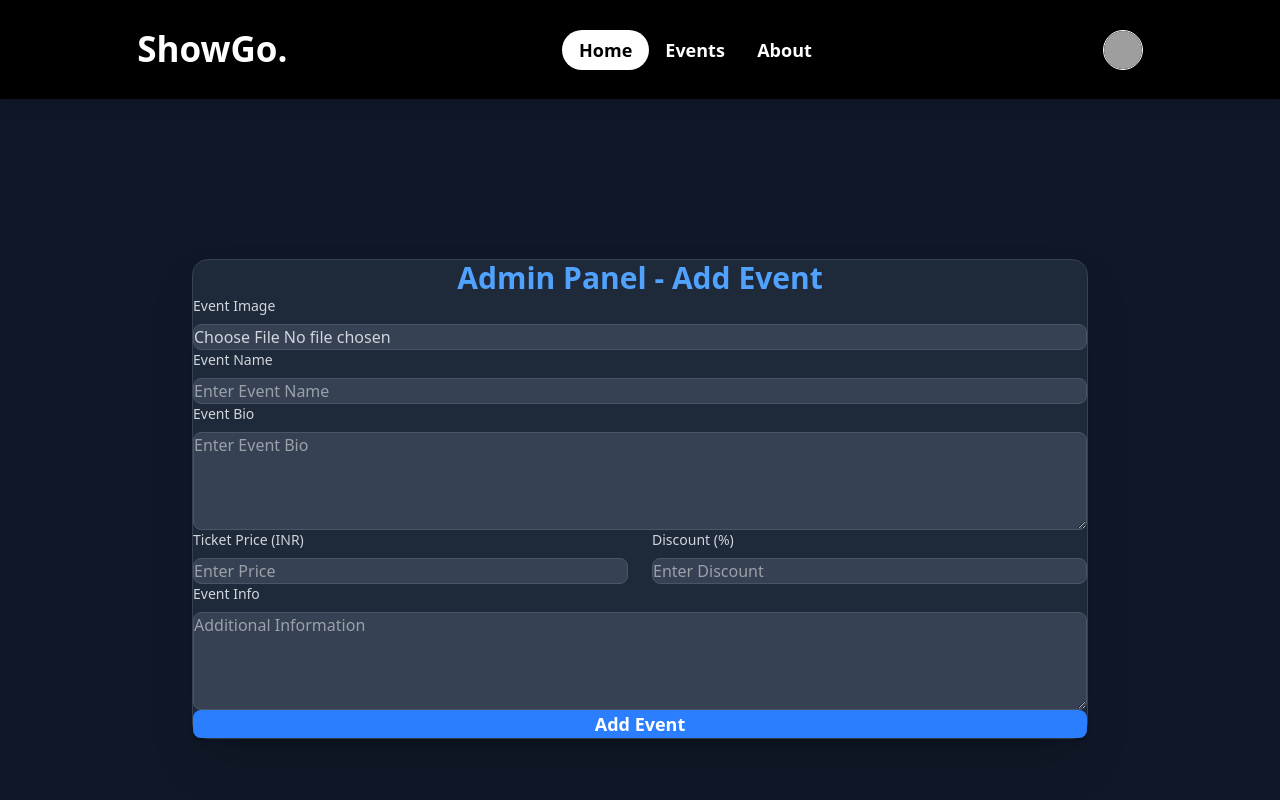
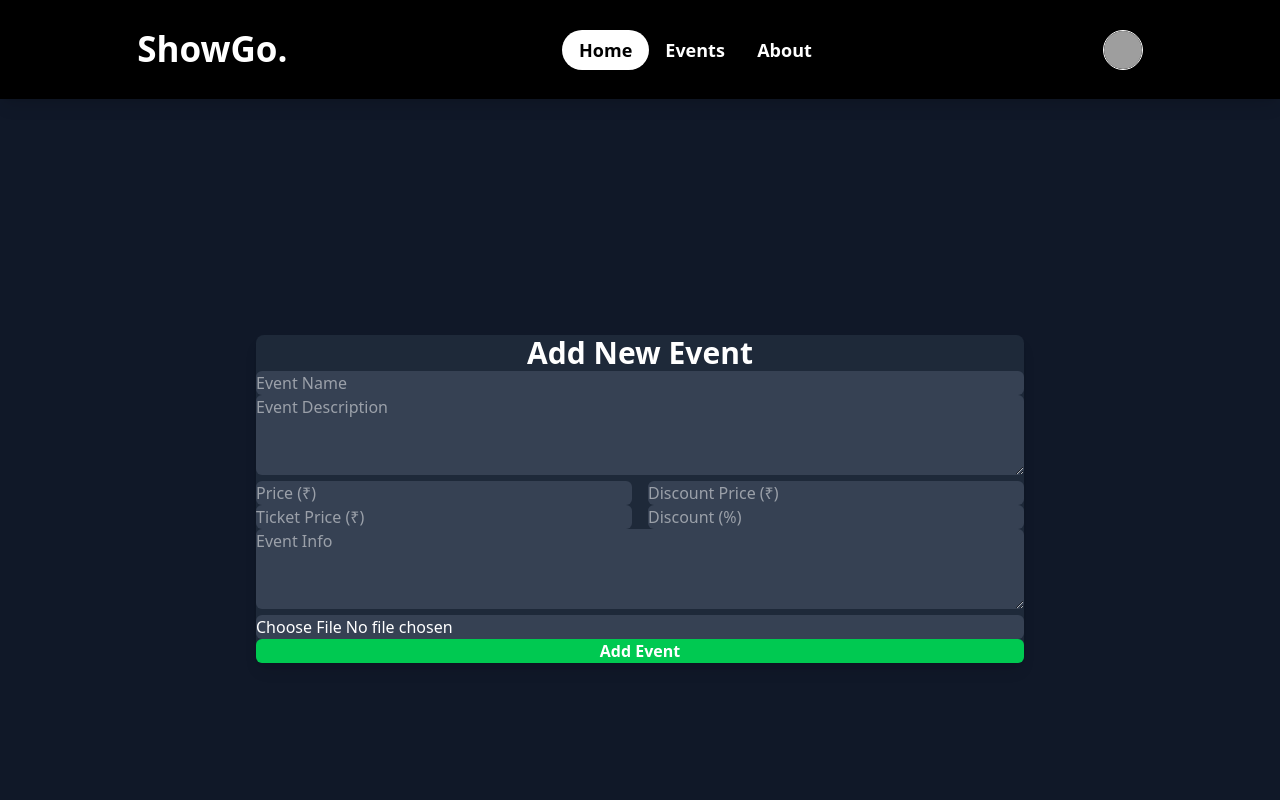
Before and after one commit to vaishalitech-ShowGo/vt-ShowGO, a React (Vite) app: page /admin in a window 1280 px wide. Shown: the top 800 px of the page. Built offline with nearby package versions, Linux system fonts and the light colour scheme; grey boxes are pictures that could not be loaded.

Commit message:
Create AdminPanel and Event Pages

```diff
--- a/src/components/EventCard.jsx
+++ b/src/components/EventCard.jsx
@@ -1,11 +1,25 @@
 import React from 'react'
+import { useEvent } from './EventContext'
 
 const EventCard = () => {
+
+  const { events } = useEvent();
   return (
-    <div>
-      Event
+    <div className='grid grid-cols-1 md:grid-cols-2 lg:grid-cols-3 gap-4 p-4'>
+          {events.length === 0 ? (
+            <p>No Events Available</p>
+          ) : (
+            events.map((event, index) =>(
+              <div key={index} className='border rounded-lg p-4 shadow-lg bg-white'>
+                <img src={event.image} alt={event.name} className='w-full h-40 object-cover rounded'/>
+                <h2 className='text-lg font-bold mt-20'>{event.name}</h2>
+                <p className='text-sm text-gray-600'>{event.description}</p>
+                <p className='font-semibold mt-1'>Price: ₹{event.price}</p>
+              </div>
+            ))
+          )}
     </div>
-  )
-}
+  );
+};
 
 export default EventCard
--- /dev/null
+++ b/src/components/EventContext.jsx
@@ -0,0 +1,21 @@
+import React, { createContext, useContext, useState } from 'react'
+
+const EventContext = createContext();
+
+export const EventProvider = ({children}) => {
+     const [events, setEvents] = useState([]);
+
+     //Function To add a new event
+     const addEvent = (newEvent) => {
+          setEvents((prevEvents) => [...prevEvents, newEvent])
+     };
+
+     return (
+          <EventContext.Provider value={{ events, addEvent }}>
+               {children}
+          </EventContext.Provider>
+     );
+};
+export const useEvent = () =>{
+     return useContext(EventContext);
+}
--- a/src/main.jsx
+++ b/src/main.jsx
@@ -5,12 +5,15 @@ import { Provider } from "react-redux"; // ✅ Import Provider from Redux
 import "./index.css";
 import App from "./App.jsx";
 import { store } from "./redux/Store"; // ✅ Import Redux Store
+import { EventProvider } from "./components/EventContext.jsx";
 
 createRoot(document.getElementById("root")).render(
   <StrictMode>
     <BrowserRouter>
       <Provider store={store}>
+        <EventProvider>
         <App />
+        </EventProvider>
       </Provider>
     </BrowserRouter>
   </StrictMode>
--- a/src/pages/AdminPanel.jsx
+++ b/src/pages/AdminPanel.jsx
@@ -1,99 +1,133 @@
-import React from "react";
-import { useForm } from "react-hook-form";
+import { useState } from "react";
 
 const AdminPanel = () => {
-     const { register, handleSubmit, setValue } = useForm();
+     const [eventName, setEventName] = useState("");
+     const [description, setDescription] = useState("");
+     const [price, setPrice] = useState("");
+     const [discountPrice, setDiscountPrice] = useState("");
+     const [ticketPrice, setTicketPrice] = useState("");
+     const [discount, setDiscount] = useState("");
+     const [eventInfo, setEventInfo] = useState("");
+     const [image, setImage] = useState(null);
 
-     const onSubmit = (data) => {
-          console.log("Event Data:", data);
+     const handleSubmit = (e) => {
+          e.preventDefault();
+          if (
+               !eventName ||
+               !description ||
+               !price ||
+               !ticketPrice ||
+               !discount ||
+               !eventInfo ||
+               !image
+          ) {
+               alert("All fields are required!");
+               return;
+          }
+
+          const reader = new FileReader();
+          reader.readAsDataURL(image);
+          reader.onloadend = () => {
+               const newEvent = {
+                    eventName,
+                    description,
+                    price,
+                    discountPrice,
+                    ticketPrice,
+                    discount,
+                    eventInfo,
+                    image: reader.result,
                };
 
-     // Function to handle numeric input for Ticket Price and Discount
-     const handleNumericInput = (e, fieldName) => {
-          const value = e.target.value.replace(/[^0-9.]/g, ""); // Allow only numbers and decimals
-          setValue(fieldName, value); // Update the form value
+               const storedEvents = JSON.parse(localStorage.getItem("events")) || [];
+               storedEvents.push(newEvent);
+               localStorage.setItem("events", JSON.stringify(storedEvents));
+
+               setEventName("");
+               setDescription("");
+               setPrice("");
+               setDiscountPrice("");
+               setTicketPrice("");
+               setDiscount("");
+               setEventInfo("");
+               setImage(null);
+               alert("Event Added Successfully!");
+          };
      };
 
      return (
-          <div className="min-h-screen flex items-center justify-center bg-gray-900 text-white px-4 py-8">
-               <div className="w-full max-w-4xl bg-gray-800 shadow-2xl border border-gray-700 rounded-2xl p-8">
-                    <h2 className="text-center text-3xl font-bold mb-8 text-blue-400">Admin Panel - Add Event</h2>
-                    <form onSubmit={handleSubmit(onSubmit)} className="space-y-6">
-                         {/* Event Image */}
-                         <div className="flex flex-col gap-2">
-                              <label className="text-gray-300 text-sm font-medium">Event Image</label>
+          <div className="flex justify-center items-center min-h-screen bg-gray-900">
+               <div className="bg-gray-800 p-10 rounded-lg shadow-lg w-full max-w-3xl text-white">
+                    <h2 className="text-3xl font-bold text-center mb-6">Add New Event</h2>
+                    <form onSubmit={handleSubmit} className="space-y-4">
                          <input
-                                   type="file"
-                                   {...register("eventImage")}
-                                   className="w-full bg-gray-700 text-gray-300 p-3 border border-gray-600 rounded-lg cursor-pointer focus:border-blue-400 focus:ring-2 focus:ring-blue-400"
+                              type="text"
+                              placeholder="Event Name"
+                              value={eventName}
+                              onChange={(e) => setEventName(e.target.value)}
+                              className="w-full p-3 rounded-md bg-gray-700 text-white border-none"
+                         />
+                         <textarea
+                              placeholder="Event Description"
+                              value={description}
+                              onChange={(e) => setDescription(e.target.value)}
+                              className="w-full p-3 rounded-md bg-gray-700 text-white border-none h-20"
+                         />
+
+                         <div className="grid grid-cols-2 gap-4">
+                              <input
+                                   type="number"
+                                   placeholder="Price (₹)"
+                                   value={price}
+                                   onChange={(e) => setPrice(e.target.value)}
+                                   className="w-full p-3 rounded-md bg-gray-700 text-white border-none"
+                              />
+                              <input
+                                   type="number"
+                                   placeholder="Discount Price (₹)"
+                                   value={discountPrice}
+                                   onChange={(e) => setDiscountPrice(e.target.value)}
+                                   className="w-full p-3 rounded-md bg-gray-700 text-white border-none"
                               />
                          </div>
 
-                         {/* Event Name */}
-                         <div className="flex flex-col gap-2">
-                              <label className="text-gray-300 text-sm font-medium">Event Name</label>
+                         <div className="grid grid-cols-2 gap-4">
                               <input
-                                   {...register("eventName")}
-                                   placeholder="Enter Event Name"
-                                   className="w-full bg-gray-700 text-white p-3 border border-gray-600 rounded-lg focus:ring-2 focus:ring-blue-400"
+                                   type="number"
+                                   placeholder="Ticket Price (₹)"
+                                   value={ticketPrice}
+                                   onChange={(e) => setTicketPrice(e.target.value)}
+                                   className="w-full p-3 rounded-md bg-gray-700 text-white border-none"
+                              />
+                              <input
+                                   type="number"
+                                   placeholder="Discount (%)"
+                                   value={discount}
+                                   onChange={(e) => setDiscount(e.target.value)}
+                                   className="w-full p-3 rounded-md bg-gray-700 text-white border-none"
                               />
                          </div>
 
-                         {/* Event Bio */}
-                         <div className="flex flex-col gap-2">
-                              <label className="text-gray-300 text-sm font-medium">Event Bio</label>
                          <textarea
-                                   {...register("eventBio")}
-                                   placeholder="Enter Event Bio"
-                                   className="w-full bg-gray-700 text-white p-3 border border-gray-600 rounded-lg focus:ring-2 focus:ring-blue-400"
-                                   rows="4"
-                              ></textarea>
-                         </div>
+                              placeholder="Event Info"
+                              value={eventInfo}
+                              onChange={(e) => setEventInfo(e.target.value)}
+                              className="w-full p-3 rounded-md bg-gray-700 text-white border-none h-20"
+                         />
 
-                         {/* Ticket Price & Discount */}
-                         <div className="grid grid-cols-1 md:grid-cols-2 gap-6">
-                              <div className="flex flex-col gap-2">
-                                   <label className="text-gray-300 text-sm font-medium">Ticket Price (INR)</label>
                          <input
-                                        {...register("ticketPrice")}
-                                        type="text" // Changed to text input
-                                        placeholder="Enter Price"
-                                        className="w-full bg-gray-700 text-white p-3 border border-gray-600 rounded-lg focus:ring-2 focus:ring-blue-400"
-                                        onChange={(e) => handleNumericInput(e, "ticketPrice")} // Handle numeric input
+                              type="file"
+                              accept="image/*"
+                              onChange={(e) => setImage(e.target.files[0])}
+                              className="w-full p-3 rounded-md bg-gray-700 text-white border-none"
                          />
-                              </div>
-                              <div className="flex flex-col gap-2">
-                                   <label className="text-gray-300 text-sm font-medium">Discount (%)</label>
-                                   <input
-                                        {...register("discount")}
-                                        type="text" // Changed to text input
-                                        placeholder="Enter Discount"
-                                        className="w-full bg-gray-700 text-white p-3 border border-gray-600 rounded-lg focus:ring-2 focus:ring-blue-400"
-                                        onChange={(e) => handleNumericInput(e, "discount")} // Handle numeric input
-                                   />
-                              </div>
-                         </div>
 
-                         {/* Event Info */}
-                         <div className="flex flex-col gap-2">
-                              <label className="text-gray-300 text-sm font-medium">Event Info</label>
-                              <textarea
-                                   {...register("eventInfo")}
-                                   placeholder="Additional Information"
-                                   className="w-full bg-gray-700 text-white p-3 border border-gray-600 rounded-lg focus:ring-2 focus:ring-blue-400"
-                                   rows="4"
-                              ></textarea>
-                         </div>
-
-                         {/* Submit Button */}
-                         <div className="text-center">
                          <button
                               type="submit"
-                                   className="w-full bg-blue-500 hover:bg-blue-600 text-white py-3 px-6 rounded-lg transition duration-300 text-lg font-semibold shadow-md focus:ring-2 focus:ring-blue-400"
+                              className="w-full bg-green-500 hover:bg-green-600 p-3 rounded-md text-white font-semibold"
                          >
                               Add Event
                          </button>
-                         </div>
                     </form>
                </div>
           </div>
--- a/src/pages/Events.jsx
+++ b/src/pages/Events.jsx
@@ -1,38 +1,45 @@
-import EventsImage1 from "../assets/events1.png";
-import EventsImage2 from "../assets/events2.png";
-import EventsImage3 from "../assets/events3.png";
-import { FaHeart, FaShareAlt } from "react-icons/fa"; // Importing icons
+import { useState, useEffect } from "react";
+import { FaHeart, FaShareAlt } from "react-icons/fa";
 import { Link } from "react-router-dom";
 
 const Events = () => {
+  const [events, setEvents] = useState([]);
+
+  useEffect(() => {
+    const storedEvents = JSON.parse(localStorage.getItem("events")) || [];
+    setEvents(storedEvents);
+  }, []);
+
   return (
     <>
-      {[EventsImage1, EventsImage2, EventsImage3].map((eventImage, index) => (
+      <div className="bg-black min-h-screen p-6">
+        {events.length === 0 ? (
+          <h2 className="text-white text-center text-2xl">No Events Available</h2>
+        ) : (
+          events.map((event, index) => (
             <div
               key={index}
-          className="min-h-[550px] bg-black flex flex-wrap md:flex-nowrap items-center justify-center gap-20 px-6 md:px-12 lg:px-16" style={{paddingBottom:"30px", paddingTop:"30px"}}
+              className="min-h-[550px] bg-black flex flex-wrap md:flex-nowrap items-center justify-center gap-20 px-6 md:px-12 lg:px-16"
+              style={{ paddingBottom: "30px", paddingTop: "30px" }}
             >
               {/* Image Section */}
               <img
-            src={eventImage}
-            alt={`Event ${index + 1}`}
+                src={event.image}
+                alt={event.eventName}
                 className="w-full max-w-[463px] h-auto"
               />
 
               {/* Event Details */}
               <div className="flex flex-col gap-4 w-full max-w-[655px] text-center md:text-left">
                 <h1 className="text-[30px] md:text-[50px] text-white">
-              Summer Music Festival 2024
+                  {event.eventName}
                 </h1>
                 <p className="text-[16px] md:text-[20px] lg:text-[30px] text-[#D5D5D5]">
-              Join us for an electrifying evening filled with live music,
-              captivating performances, and vibrant energy. Discover a lineup of
-              talented artists, enjoy delicious food and drinks, and connect
-              with fellow music lovers in an immersive atmosphere.
+                  {event.description}
                 </p>
 
                 <h1 className="text-[25px] md:text-[45px] text-white">
-              FROM: <span className="text-[#09FF67]">Rs. 5000</span>
+                  FROM: <span className="text-[#09FF67]">Rs. {event.price}</span>
                 </h1>
 
                 {/* Buttons and Icons */}
@@ -47,14 +54,17 @@ const Events = () => {
                   </Link>
 
                   {/* Heart and Share Icons */}
-              <div className="flex gap-6 text-white text-[30px] md:text-[30px] cursor-pointer" style={{paddingLeft:"20px"}}>
+                  <div className="flex gap-6 text-white text-[30px] md:text-[30px] cursor-pointer" style={{ paddingLeft: "20px" }}>
                     <FaHeart className="hover:text-red-500" />
                     <FaShareAlt className="hover:text-gray-400" />
                   </div>
                 </div>
               </div>
             </div>
-      ))}
+          ))
+        )}
+      </div>
+
 
     </>
   );
```
Also changed, not shown: src/components/Footer.jsx (+43 -12 lines), src/context/EventContext.jsx (added). Lines whose indentation alone changed are shown as unchanged.
